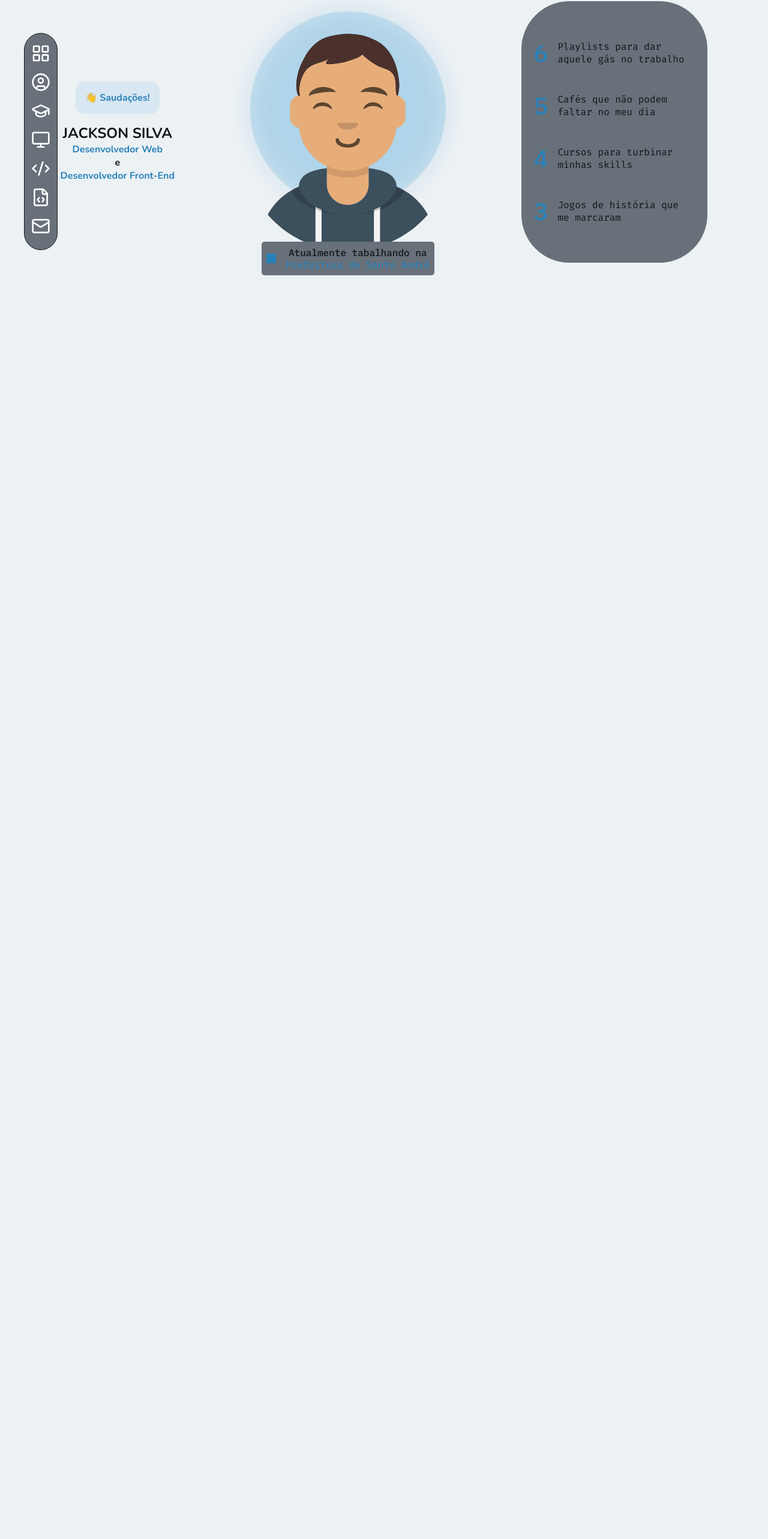
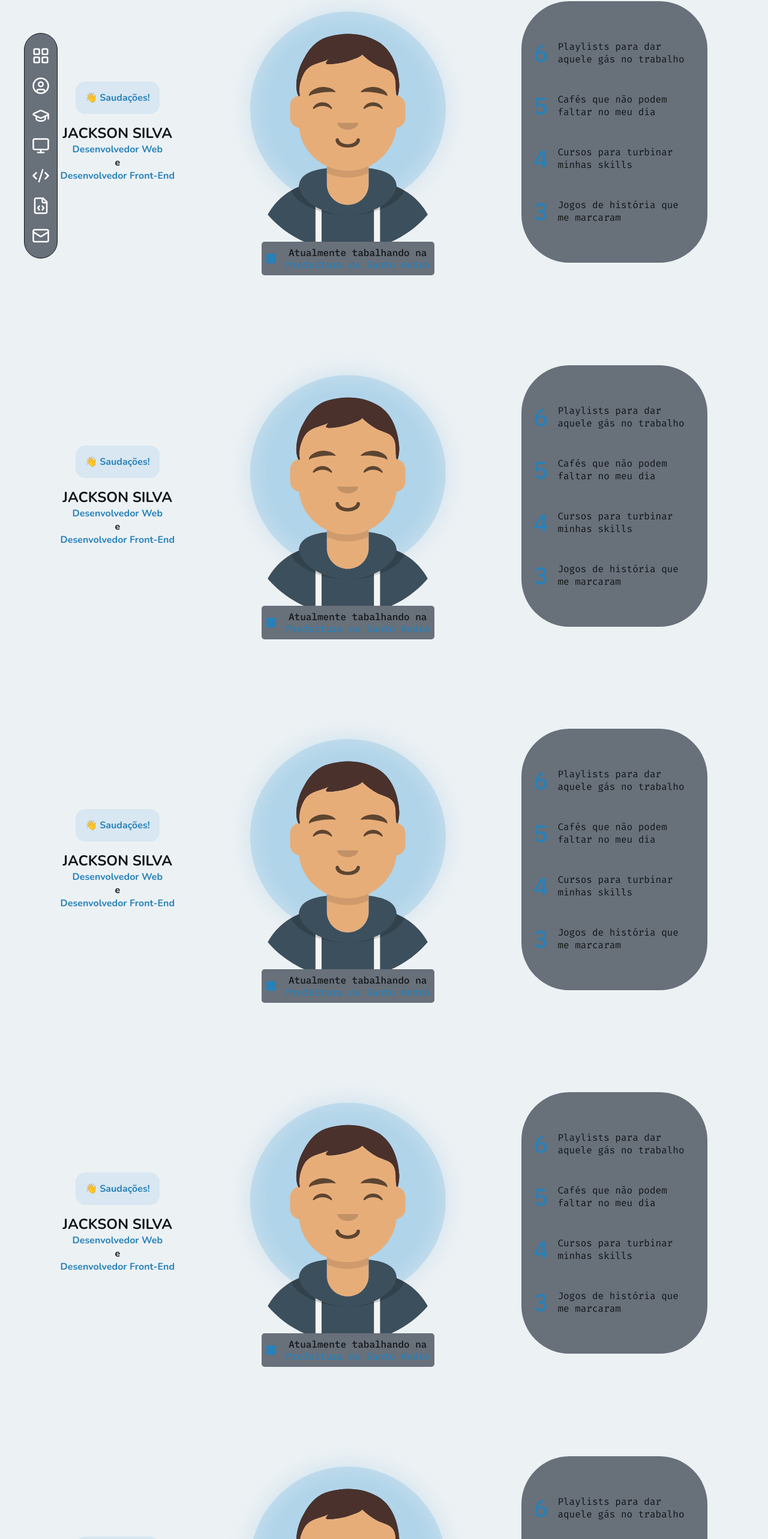
Before and after one commit to JackCoder0/PortfolioReact, a React (Vite) app: page / in a window 1280 px wide. Shown: the part 185-2751 px from the top of the page at 60% size. Before the commit the page ends 800 px from the top, so only its background shows below. Built offline with nearby package versions, Linux system fonts and the light colour scheme.

Commit message:
UPDATE DO NAVBAR

```diff
--- a/src/components/Navbar/index.tsx
+++ b/src/components/Navbar/index.tsx
@@ -1,30 +1,41 @@
-import { CircleUser, CodeXml, FileCode, GraduationCap, LayoutGrid, Mail, Monitor } from "lucide-react";
-import { NavBarContent } from "./styles";
+import {
+  CircleUser,
+  CodeXml,
+  FileCode,
+  GraduationCap,
+  LayoutGrid,
+  Mail,
+  Monitor
+} from "lucide-react";
+
+import { NavBarContainer } from "./styles";
+
+const iconsWithNames = [
+  { icon: LayoutGrid, name: "Home", href: "#Home" },
+  { icon: CircleUser, name: "Sobre Mim", href: "#aboutMe" },
+  { icon: GraduationCap, name: "Educação", href: "#Education" },
+  { icon: Monitor, name: "Experiências", href: "#Experience" },
+  { icon: CodeXml, name: "Habilidades", href: "#Skills" },
+  { icon: FileCode, name: "Projetos", href: "#Projects" },
+  { icon: Mail, name: "Contato", href: "#Contact" },
+];
+
 
 export function Navbar() {
   return (
-    <NavBarContent>
-      <a href="#">
-        <LayoutGrid size={32} color="#ffffff" />
-      </a>
-      <a href="#">
-        <CircleUser size={32} color="#ffffff" />
-      </a>
-      <a href="#">
-        <GraduationCap size={32} color="#ffffff" />
-      </a>
-      <a href="#">
-        <Monitor size={32} color="#ffffff" />
-      </a>
-      <a href="#">
-        <CodeXml size={32} color="#ffffff" />
-      </a>
-      <a href="#">
-        <FileCode size={32} color="#ffffff" />
-      </a>
-      <a href="#">
-        <Mail size={32} color="#ffffff" />
-      </a>
-    </NavBarContent>
+    <NavBarContainer>
+      {iconsWithNames.map(({ icon: IconComponent, name, href }) => (
+        <a
+          key={name}
+          href={href}
+          data-name={name}
+        >
+          <IconComponent
+            size={30}
+            color="#ffffff"
+          />
+        </a>
+      ))}
+    </NavBarContainer>
   )
 }
--- a/src/components/Navbar/styles.ts
+++ b/src/components/Navbar/styles.ts
@@ -1,6 +1,6 @@
 import styled from "styled-components";
 
-export const NavBarContent = styled.nav`
+export const NavBarContainer = styled.nav`
   display: flex;
   flex-direction: column;
   align-items: center;
@@ -11,8 +11,64 @@ export const NavBarContent = styled.nav`
   padding: 17px;
   gap: 10px;
   width: 3.5rem;
+  line-height: 0;
 
   background-color: ${(props) => props.theme["tertiary"]};
   border-radius: 50px;
   border: 1px ${(props) => props.theme["text"]} solid;
+
+  a {
+    padding: 5px;
+    transition: background-color 0.3s ease;
+    border-radius: 50%;
+    position: relative;
+
+    &::after {
+      content: attr(data-name);
+      position: absolute;
+      top: 50%;
+      left: 150%;
+      transform: translateY(-50%);
+      background: ${(props) => props.theme["white"]};
+      color: ${(props) => props.theme["black"]};
+      font-size: 1rem;
+      font-family: 'Nunito', sans-serif;
+      padding: 16px;
+      border-radius: 5px;
+      white-space: nowrap;
+      opacity: 0;
+      pointer-events: none;
+      transition: opacity 2s ease;
+    }
+
+    &:hover::after {
+      animation: fadeIn .5s forwards;
+      opacity: 1;
+    }
+  }
+
+  a.active {
+    background-color: ${(props) => props.theme["white"]};
+
+    svg {
+      stroke: ${(props) => props.theme["black"]};
+    }
+  }
+
+  a:hover {
+    background: ${(props) => props.theme["white"]};
+
+    svg {
+      stroke: ${(props) => props.theme["black"]};
+    }
+  }
+
+  @keyframes fadeIn {
+    0% {
+      opacity: 0;
+    }
+    100% {
+      opacity: 1;
+    }
+  }
 `;
--- a/src/pages/Home/index.tsx
+++ b/src/pages/Home/index.tsx
@@ -9,7 +9,8 @@ import Avatar from "../../assets/avatar2d.svg"
 
 export function Home() {
   return (
-    <HomeContainer>
+    <>
+      <HomeContainer id="Home">
         <SaluteContainer>
           <section>
             👋 Saudações!
@@ -55,5 +56,288 @@ export function Home() {
           </ul>
         </Highlights>
       </HomeContainer>
+
+      <HomeContainer id="aboutMe">
+        <SaluteContainer>
+          <section>
+            👋 Saudações!
+          </section>
+
+          <div>
+            <h1>JACKSON SILVA</h1>
+            <span>Desenvolvedor Web</span>
+            <p>e</p>
+            <span>Desenvolvedor Front-End</span>
+          </div>
+        </SaluteContainer>
+
+        <AvatarSection>
+          <img src={Avatar} alt="Avatar estilizado de Jackson Silva" />
+          <Working>
+            <div></div>
+            <main>
+              <p>Atualmente tabalhando na</p>
+              <p>Prefeitura de Santo André</p>
+            </main>
+          </Working>
+        </AvatarSection>
+
+        <Highlights>
+          <ul>
+            <li>
+              <span>6</span>
+              <p>Playlists para dar aquele gás no trabalho</p>
+            </li>
+            <li>
+              <span>5</span>
+              <p>Cafés que não podem faltar no meu dia</p>
+            </li>
+            <li>
+              <span>4</span>
+              <p>Cursos para turbinar minhas skills</p>
+            </li>
+            <li>
+              <span>3</span>
+              <p>Jogos de história que me marcaram</p>
+            </li>
+          </ul>
+        </Highlights>
+      </HomeContainer>
+
+      <HomeContainer id="Education">
+        <SaluteContainer>
+          <section>
+            👋 Saudações!
+          </section>
+
+          <div>
+            <h1>JACKSON SILVA</h1>
+            <span>Desenvolvedor Web</span>
+            <p>e</p>
+            <span>Desenvolvedor Front-End</span>
+          </div>
+        </SaluteContainer>
+
+        <AvatarSection>
+          <img src={Avatar} alt="Avatar estilizado de Jackson Silva" />
+          <Working>
+            <div></div>
+            <main>
+              <p>Atualmente tabalhando na</p>
+              <p>Prefeitura de Santo André</p>
+            </main>
+          </Working>
+        </AvatarSection>
+
+        <Highlights>
+          <ul>
+            <li>
+              <span>6</span>
+              <p>Playlists para dar aquele gás no trabalho</p>
+            </li>
+            <li>
+              <span>5</span>
+              <p>Cafés que não podem faltar no meu dia</p>
+            </li>
+            <li>
+              <span>4</span>
+              <p>Cursos para turbinar minhas skills</p>
+            </li>
+            <li>
+              <span>3</span>
+              <p>Jogos de história que me marcaram</p>
+            </li>
+          </ul>
+        </Highlights>
+      </HomeContainer>
+
+      <HomeContainer id="Experience">
+        <SaluteContainer>
+          <section>
+            👋 Saudações!
+          </section>
+
+          <div>
+            <h1>JACKSON SILVA</h1>
+            <span>Desenvolvedor Web</span>
+            <p>e</p>
+            <span>Desenvolvedor Front-End</span>
+          </div>
+        </SaluteContainer>
+
+        <AvatarSection>
+          <img src={Avatar} alt="Avatar estilizado de Jackson Silva" />
+          <Working>
+            <div></div>
+            <main>
+              <p>Atualmente tabalhando na</p>
+              <p>Prefeitura de Santo André</p>
+            </main>
+          </Working>
+        </AvatarSection>
+
+        <Highlights>
+          <ul>
+            <li>
+              <span>6</span>
+              <p>Playlists para dar aquele gás no trabalho</p>
+            </li>
+            <li>
+              <span>5</span>
+              <p>Cafés que não podem faltar no meu dia</p>
+            </li>
+            <li>
+              <span>4</span>
+              <p>Cursos para turbinar minhas skills</p>
+            </li>
+            <li>
+              <span>3</span>
+              <p>Jogos de história que me marcaram</p>
+            </li>
+          </ul>
+        </Highlights>
+      </HomeContainer>
+
+      <HomeContainer id="Skills">
+        <SaluteContainer>
+          <section>
+            👋 Saudações!
+          </section>
+
+          <div>
+            <h1>JACKSON SILVA</h1>
+            <span>Desenvolvedor Web</span>
+            <p>e</p>
+            <span>Desenvolvedor Front-End</span>
+          </div>
+        </SaluteContainer>
+
+        <AvatarSection>
+          <img src={Avatar} alt="Avatar estilizado de Jackson Silva" />
+          <Working>
+            <div></div>
+            <main>
+              <p>Atualmente tabalhando na</p>
+              <p>Prefeitura de Santo André</p>
+            </main>
+          </Working>
+        </AvatarSection>
+
+        <Highlights>
+          <ul>
+            <li>
+              <span>6</span>
+              <p>Playlists para dar aquele gás no trabalho</p>
+            </li>
+            <li>
+              <span>5</span>
+              <p>Cafés que não podem faltar no meu dia</p>
+            </li>
+            <li>
+              <span>4</span>
+              <p>Cursos para turbinar minhas skills</p>
+            </li>
+            <li>
+              <span>3</span>
+              <p>Jogos de história que me marcaram</p>
+            </li>
+          </ul>
+        </Highlights>
+      </HomeContainer>
+
+      <HomeContainer id="Projects">
+        <SaluteContainer>
+          <section>
+            👋 Saudações!
+          </section>
+
+          <div>
+            <h1>JACKSON SILVA</h1>
+            <span>Desenvolvedor Web</span>
+            <p>e</p>
+            <span>Desenvolvedor Front-End</span>
+          </div>
+        </SaluteContainer>
+
+        <AvatarSection>
+          <img src={Avatar} alt="Avatar estilizado de Jackson Silva" />
+          <Working>
+            <div></div>
+            <main>
+              <p>Atualmente tabalhando na</p>
+              <p>Prefeitura de Santo André</p>
+            </main>
+          </Working>
+        </AvatarSection>
+
+        <Highlights>
+          <ul>
+            <li>
+              <span>6</span>
+              <p>Playlists para dar aquele gás no trabalho</p>
+            </li>
+            <li>
+              <span>5</span>
+              <p>Cafés que não podem faltar no meu dia</p>
+            </li>
+            <li>
+              <span>4</span>
+              <p>Cursos para turbinar minhas skills</p>
+            </li>
+            <li>
+              <span>3</span>
+              <p>Jogos de história que me marcaram</p>
+            </li>
+          </ul>
+        </Highlights>
+      </HomeContainer>
+
+      <HomeContainer id="Contact">
+        <SaluteContainer>
+          <section>
+            👋 Saudações!
+          </section>
+
+          <div>
+            <h1>JACKSON SILVA</h1>
+            <span>Desenvolvedor Web</span>
+            <p>e</p>
+            <span>Desenvolvedor Front-End</span>
+          </div>
+        </SaluteContainer>
+
+        <AvatarSection>
+          <img src={Avatar} alt="Avatar estilizado de Jackson Silva" />
+          <Working>
+            <div></div>
+            <main>
+              <p>Atualmente tabalhando na</p>
+              <p>Prefeitura de Santo André</p>
+            </main>
+          </Working>
+        </AvatarSection>
+
+        <Highlights>
+          <ul>
+            <li>
+              <span>6</span>
+              <p>Playlists para dar aquele gás no trabalho</p>
+            </li>
+            <li>
+              <span>5</span>
+              <p>Cafés que não podem faltar no meu dia</p>
+            </li>
+            <li>
+              <span>4</span>
+              <p>Cursos para turbinar minhas skills</p>
+            </li>
+            <li>
+              <span>3</span>
+              <p>Jogos de história que me marcaram</p>
+            </li>
+          </ul>
+        </Highlights>
+      </HomeContainer>
+    </>
   )
 }
--- a/src/styles/global.ts
+++ b/src/styles/global.ts
@@ -1,20 +1,24 @@
 import { createGlobalStyle } from "styled-components";
 
 export const GlobalStyle = createGlobalStyle`
-  *{
+  * {
     margin: 0;
     padding: 0;
     box-sizing: border-box;
   }
 
-  body{
+  html {
+    scroll-behavior: smooth;
+  }
+
+  body {
     transition: background-color 0.5s ease, color 0.5s ease;
     background: ${(props) => props.theme["background"]};
     color: ${(props) => props.theme["text"]};
     -webkit-font-smoothing: antialiased;
   }
 
-  body, input, textarea, button{
+  body, input, textarea, button {
     font-family: 'Nunito', sans-serif;
     font-weight: bold;
     font-size: 1rem;
```
Lines whose indentation alone changed are shown as unchanged.
